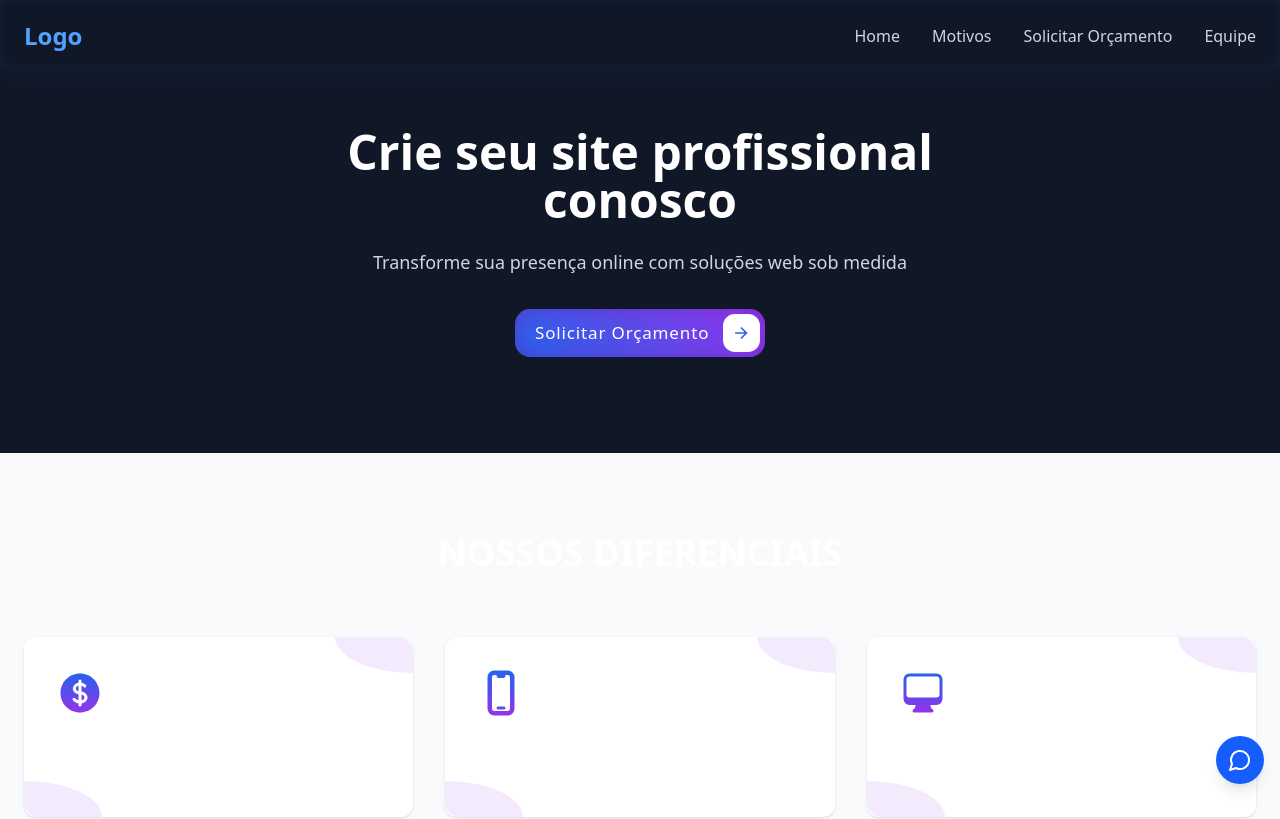
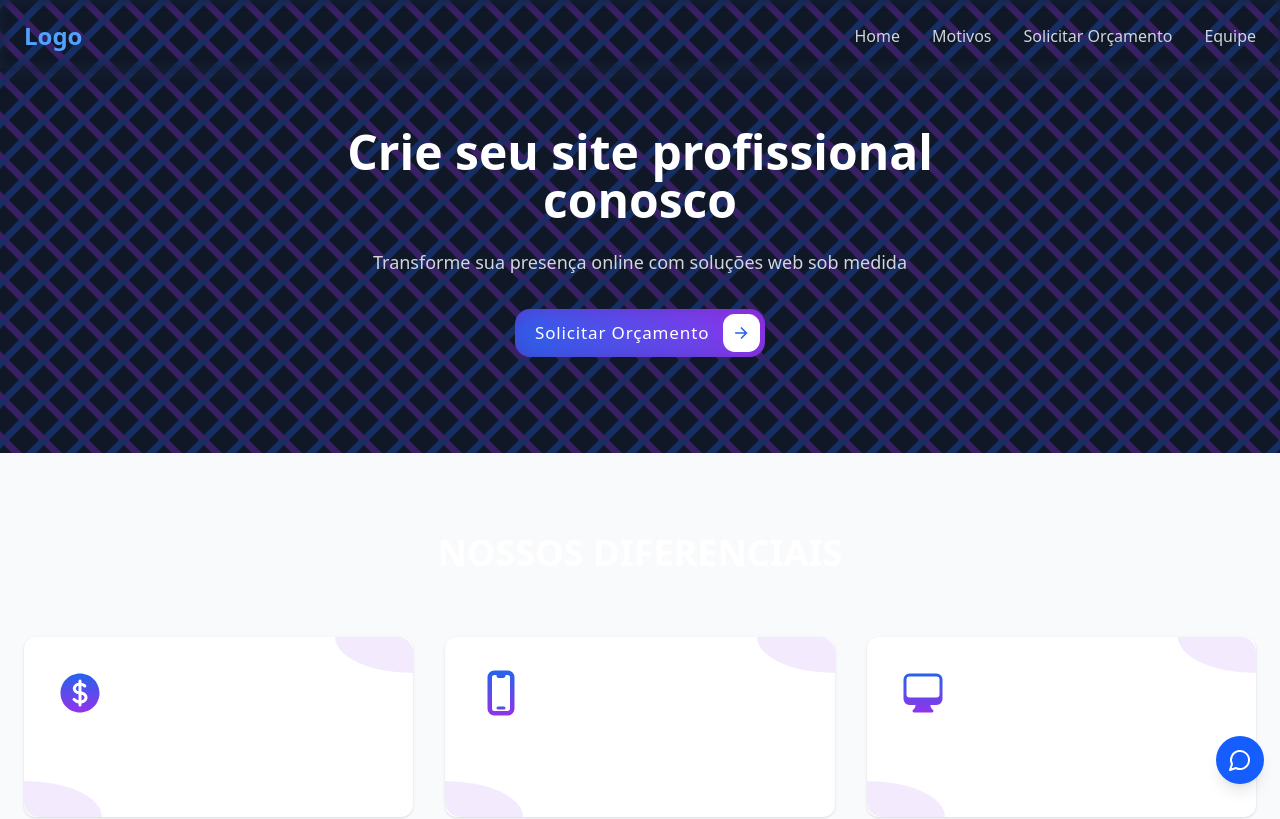
Before and after one commit to MoisesE2/gco-devs, a React (Vite) app: page / in a window 1280 px wide. Shown: the top 819 px of the page. Built offline with nearby package versions, Linux system fonts and the light colour scheme.

Commit message:
Update index.tsx

```diff
--- a/src/components/Banner/index.tsx
+++ b/src/components/Banner/index.tsx
@@ -34,10 +34,28 @@ const Banner = () => {
   return (
     <section
       id="banner"
-      className="pt-32 pb-24"
+      className="pt-32 pb-24 relative"
       style={{ backgroundColor: "#101828" }}
     >
-      <div className="container mx-auto px-6">
+      {/* Container do padrão geométrico modificado */}
+      <div className="absolute inset-0 opacity-30">
+        <div className="h-full w-full"
+          style={{
+            background: `
+              linear-gradient(135deg, #0000 18.75%, #2563EB 0 31.25%, #0000 0),
+              linear-gradient(45deg, #0000 18.75%, #9333EA 0 31.25%, #0000 0),
+              linear-gradient(135deg, #0000 18.75%, #2563EB 0 31.25%, #0000 0),
+              linear-gradient(45deg, #0000 18.75%, #9333EA 0 31.25%, #0000 0)`,
+            backgroundSize: "40px 40px",
+            backgroundPosition:
+              "0 0, 0 0, 20px 20px, 20px 20px",
+            animation: "slide 4s linear infinite"
+          }}>
+        </div>
+      </div>
+
+      {/* Conteúdo */}
+      <div className="container mx-auto px-6 relative">
         <motion.div
           initial={{ y: 50, opacity: 0 }}
           animate={{ y: 0, opacity: 1 }}
@@ -78,13 +96,23 @@ const Banner = () => {
       </div>
 
       <style jsx global>{`
+        @keyframes slide {
+          to {
+            background-position:
+              40px 0,
+              40px 0,
+              60px 20px,
+              60px 20px;
+          }
+        }
+
         /* Suaviza todos os scrolls na página */
         html {
           scroll-behavior: smooth;
         }
 
         .cssbuttons-io-button {
-          background: linear-gradient(45deg, #2563eb, #9333ea);
+          background: linear-gradient(45deg, #2563EB, #9333EA);
           color: white;
           padding: 0.35em;
           padding-left: 1.2em;
@@ -105,7 +133,7 @@ const Banner = () => {
         }
 
         .cssbuttons-io-button:hover {
-          background: linear-gradient(45deg, #9333ea, #2563eb);
+          background: linear-gradient(45deg, #9333EA, #2563EB);
           box-shadow: inset 0 0 1.6em -0.6em #7e22ce;
         }
 
@@ -131,7 +159,7 @@ const Banner = () => {
         .cssbuttons-io-button .icon svg {
           width: 1.1em;
           transition: transform 0.3s cubic-bezier(0.4, 0, 0.2, 1);
-          color: #2563eb;
+          color: #2563EB;
         }
 
         .cssbuttons-io-button:hover .icon svg {
```
